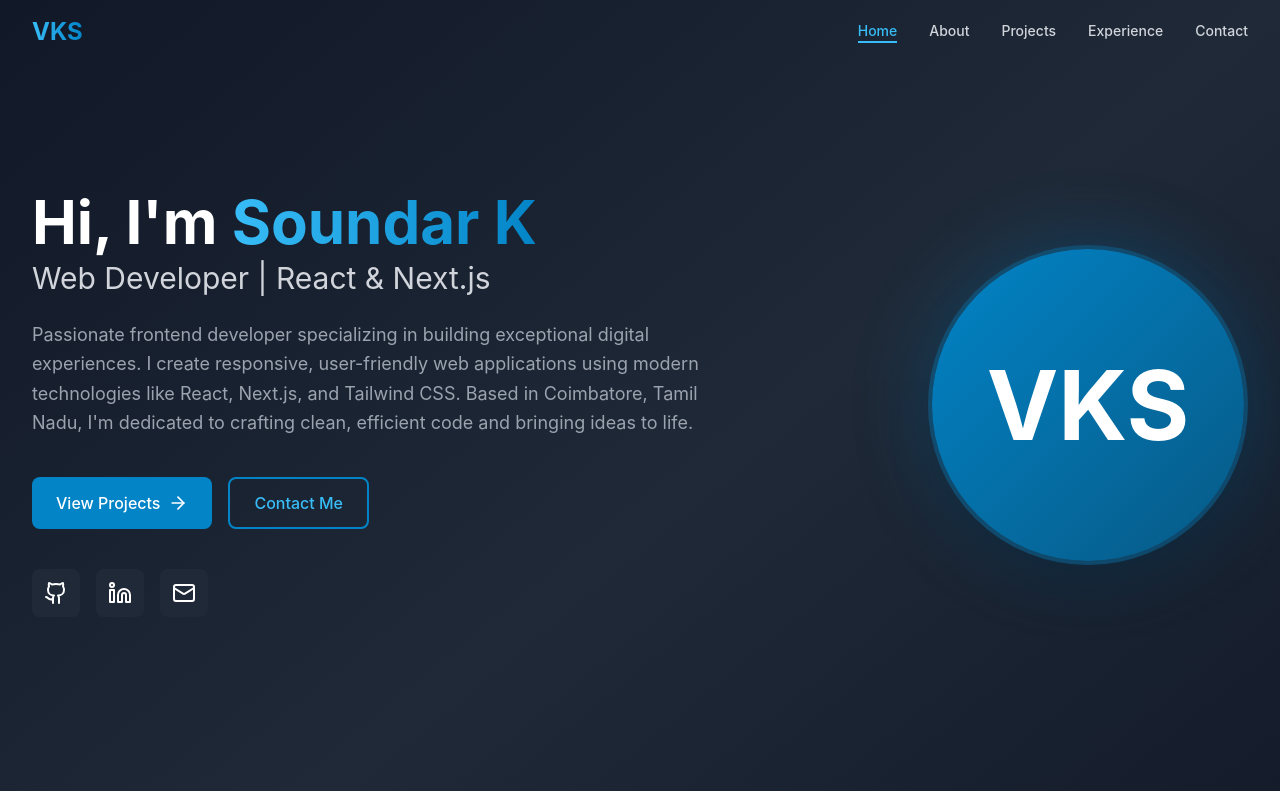
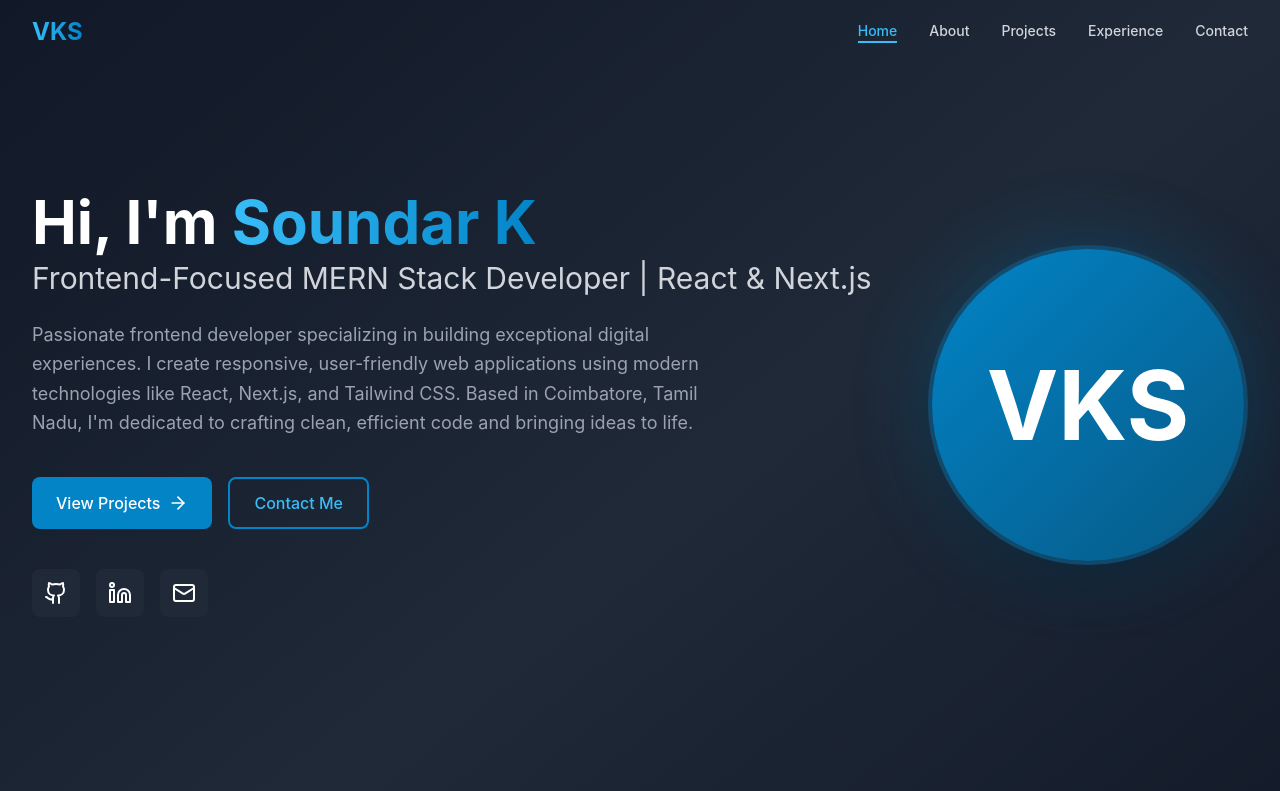
Before and after one commit to Soundar-techie/Portfolio-soundar, a React (Vite) app: page / in a window 1280 px wide. Shown: the top 791 px of the page. Built offline with nearby package versions, Linux system fonts and the light colour scheme; the HTML template or start-up script is replaced by a standard one.

Commit message:
Update portfolio UI

```diff
--- a/src/pages/Home.jsx
+++ b/src/pages/Home.jsx
@@ -19,8 +19,9 @@ const Home = () => {
                 Web Developer | React & Next.js
               </h2> */}
               <h2 className="text-2xl md:text-3xl text-gray-300">
-                Web Developer | React & Next.js
+                Frontend-Focused MERN Stack Developer | React & Next.js
               </h2>
+
             </div>
 
             <p className="text-lg text-gray-400 max-w-2xl leading-relaxed">
```
